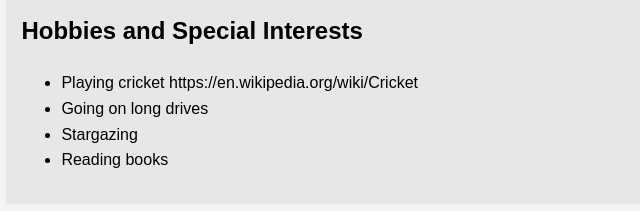
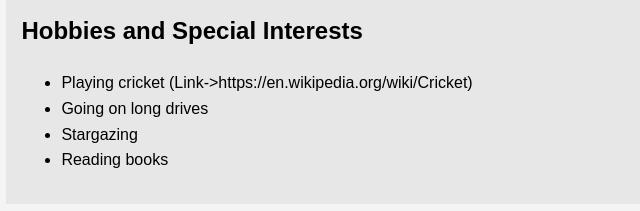
Before and after one commit to darkwing-30/darkwing.github.io, a plain HTML site: page index.html in a window 1280 px wide. Shown: the part 557-768 px from the top of the page, 128-768 px from the left. Drawn offline with Linux system fonts and the light colour scheme.

Commit message:
Updated the webpage

```diff
--- a/index.html
+++ b/index.html
@@ -51,7 +51,7 @@
         <section class="hobbies">
             <h2>Hobbies and Special Interests</h2>
             <ul>
-                <li>Playing cricket https://en.wikipedia.org/wiki/Cricket</li>
+                <li>Playing cricket (Link->https://en.wikipedia.org/wiki/Cricket)</li>
                 <li>Going on long drives</li>
                 <li>Stargazing</li>
                 <li>Reading books</li>
```
